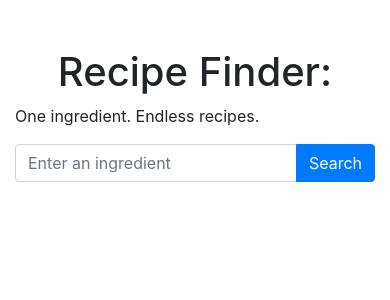
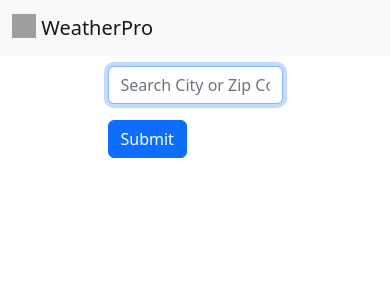
Before and after one commit to kghaziani/QuickWeather, a Flask app: page / in a window 390 px wide. Shown: the top 300 px of the page. Run offline with Flask 3, Linux system fonts and the light colour scheme; parts of the project's set-up code (start-up, migrations or seed data) failed here and were passed over; some libraries are stand-ins or nearby versions; grey boxes are pictures that could not be loaded.

Commit message:
weather standard

```diff
--- a/app.py
+++ b/app.py
@@ -1,22 +1,16 @@
-import os
-from flask import Flask, render_template
+from flask import Flask, render_template, request
+import requests
+
 
 app = Flask(__name__)
+API_KEY = 'd1baf78743988d70f1b075cd6a3d1dd1'
 
 @app.route('/')
 def index():
-    print("Index route accessed")
-    current_working_directory = os.getcwd()
-    print("Current working directory:", current_working_directory)
-
-    templates_path = os.path.join(current_working_directory, 'templates')
-    print("Templates directory exists:", os.path.exists(templates_path))
-
-    index_path = os.path.join(templates_path, 'index.html')
-    print("index.html exists:", os.path.exists(index_path))
-
     return render_template('index.html')
 
-if __name__ == '__main__':
-    print("Running the Flask app...")
-    app.run(debug=True)
+@app.rout('/weather', methods=['POST'])
+def get_weather():
+
+
+    return
--- /dev/null
+++ b/requirement.txt
@@ -0,0 +1,3 @@
+1. Html page
+2. css page
+3. flask page
--- a/static/app.js
+++ /dev/null
@@ -1,89 +0,0 @@
-document.getElementById('search-button').addEventListener('click', function() {
-    const ingredient = document.getElementById('ingredient-input').value;
-    if (ingredient === '') return;
-
-    fetch(`https://www.themealdb.com/api/json/v1/1/filter.php?i=${ingredient}`)
-        .then(response => {
-            if (!response.ok) {
-                throw new Error('Network response was not ok ' + response.statusText);
-            }
-            return response.json();
-        })
-        .then(data => {
-            const recipes = data.meals;
-            const recipesContainer = document.getElementById('recipes');
-            recipesContainer.innerHTML = '';
-
-            if (recipes) {
-                recipes.forEach(recipe => {
-                    const recipeCard = `
-                        <div class="col-md-4">
-                            <div class="card">
-                                <img src="${recipe.strMealThumb}" class="card-img-top" alt="${recipe.strMeal}">
-                                <div class="card-body">
-                                    <h5 class="card-title">${recipe.strMeal}</h5>
-                                    <button class="btn btn-primary" onclick="getRecipeDetails(${recipe.idMeal})">View Recipe</button>
-                                </div>
-                            </div>
-                        </div>
-                    `;
-                    recipesContainer.insertAdjacentHTML('beforeend', recipeCard);
-                });
-            } else {
-                recipesContainer.innerHTML = '<p>No recipes found.</p>';
-            }
-        })
-        .catch(error => {
-            console.error('Error:', error);
-            const recipesContainer = document.getElementById('recipes');
-            recipesContainer.innerHTML = '<p>Error fetching recipes. Please try again later.</p>';
-        });
-});
-
-function getRecipeDetails(id) {
-    fetch(`https://www.themealdb.com/api/json/v1/1/lookup.php?i=${id}`)
-        .then(response => {
-            if (!response.ok) {
-                throw new Error('Network response was not ok ' + response.statusText);
-            }
-            return response.json();
-        })
-        .then(data => {
-            const recipe = data.meals[0];
-            const recipeDetails = `
-                <div class="modal fade" id="recipeModal" tabindex="-1" aria-labelledby="recipeModalLabel" aria-hidden="true">
-                    <div class="modal-dialog modal-lg">
-                        <div class="modal-content">
-                            <div class="modal-header">
-                                <h5 class="modal-title" id="recipeModalLabel">${recipe.strMeal}</h5>
-                                <button type="button" class="close" data-dismiss="modal" aria-label="Close">
-                                    <span aria-hidden="true">&times;</span>
-                                </button>
-                            </div>
-                            <div class="modal-body">
-                                <img src="${recipe.strMealThumb}" class="img-fluid mb-3" alt="${recipe.strMeal}">
-                                <h5>Ingredients</h5>
-                                <ul>
-                                    ${Object.keys(recipe)
-                                        .filter(key => key.startsWith('strIngredient') && recipe[key])
-                                        .map(key => `<li>${recipe[key]} - ${recipe['strMeasure' + key.slice(13)]}</li>`)
-                                        .join('')}
-                                </ul>
-                                <h5>Instructions</h5>
-                                <p>${recipe.strInstructions}</p>
-                            </div>
-                        </div>
-                    </div>
-                </div>
-            `;
-            document.body.insertAdjacentHTML('beforeend', recipeDetails);
-            $('#recipeModal').modal('show');
-            $('#recipeModal').on('hidden.bs.modal', function () {
-                $(this).remove();
-            });
-        })
-        .catch(error => {
-            console.error('Error:', error);
-            alert('Error fetching recipe details. Please try again later.');
-        });
-}
--- a/static/style.css
+++ b/static/style.css
@@ -1,12 +1,5 @@
-body {
-    font-family: Arial, sans-serif;
+.center{
+    margin:auto;
+    width: 50%;
+    padding: 10px;
 }
-
-#recipes .card {
-    margin-bottom: 20px;
-}
-
-#recipes .card img {
-    height: 200px;
-    object-fit: cover;
-}
--- a/templates/index.html
+++ b/templates/index.html
@@ -1,27 +1,38 @@
 <!DOCTYPE html>
-<html lang="en">
-<head>
-    <meta charset="UTF-8">
-    <meta name="viewport" content="width=device-width, initial-scale=1.0">
-    <title>Recipe Finder</title>
-    <link rel="stylesheet" href="{{ url_for('static', filename='style.css') }}">
-    <link rel="stylesheet" href="https://stackpath.bootstrapcdn.com/bootstrap/4.5.2/css/bootstrap.min.css">
-</head>
-<body>
-    <div class="container mt-5">
-        <h1 class="text-center">Recipe Finder:</h1>
-        <p>One ingredient. Endless recipes.</p>
-        <div class="input-group mb-3">
-            <input type="text" id="ingredient-input" class="form-control" placeholder="Enter an ingredient">
-            <div class="input-group-append">
-                <button class="btn btn-primary" type="button" id="search-button">Search</button>
+<html lang ='en'>
+    <head>
+        <meta charset="utf-8">
+        <meta http-equiv="X-UA-Compatible" content="IE=edge">
+        <title>Weather App</title>
+        <meta name="description" content="">
+        <meta name="viewport" content="width=device-width, initial-scale=1">
+        <link href="https://cdn.jsdelivr.net/npm/bootstrap@5.2.3/dist/css/bootstrap.min.css" rel="stylesheet" integrity="sha384-rbsA2VBKQhggwzxH7pPCaAqO46MgnOM80zW1RWuH61DGLwZJEdK2Kadq2F9CUG65" crossorigin="anonymous">
+        <link rel="stylesheet" href="/static/style.css">
+
+        <style>
+
+        </style>
+    </head>
+    <body>
+        <nav class="navbar bg-light">
+            <div class="container-fluid">
+              <a class="navbar-brand" href="#">
+                <img src="https://icons.iconarchive.com/icons/icons8/ios7/128/Weather-Partly-Cloudy-Rain-icon.png" alt="Logo" width="24" height="24" class="d-inline-block align-text-top">
+                WeatherPro
+              </a>
             </div>
+          </nav>
+        <div class ="center">
+            <form class ='row g-3'id="location_form" action='/weather' method='post'>
+                <div class="col-auto">
+                    <input class="form-control" name="location" autofocus placeholder="Search City or Zip Code">
+                </div>
+                <div class='col-auto'>
+                    <button class="btn btn-primary" type="submit" id="location_submit">Submit</button>
+                </div>
+            </form>
         </div>
-        <div id="recipes" class="row"></div>
-    </div>
-    <script src="https://code.jquery.com/jquery-3.5.1.min.js"></script>
-    <script src="{{ url_for('static', filename='app.js') }}"></script>
-    <script src="https://cdn.jsdelivr.net/npm/@popperjs/core@2.9.3/dist/umd/popper.min.js"></script>
-    <script src="https://stackpath.bootstrapcdn.com/bootstrap/4.5.2/js/bootstrap.min.js"></script>
-</body>
+        <script src="" async defer></script>
+        <script src="https://cdn.jsdelivr.net/npm/bootstrap@5.2.3/dist/js/bootstrap.bundle.min.js" integrity="sha384-kenU1KFdBIe4zVF0s0G1M5b4hcpxyD9F7jL+jjXkk+Q2h455rYXK/7HAuoJl+0I4" crossorigin="anonymous"></script>
+    </body>
 </html>
```
Also changed, not shown: README.md (deleted), cloudy.png (added), 1 other file.
